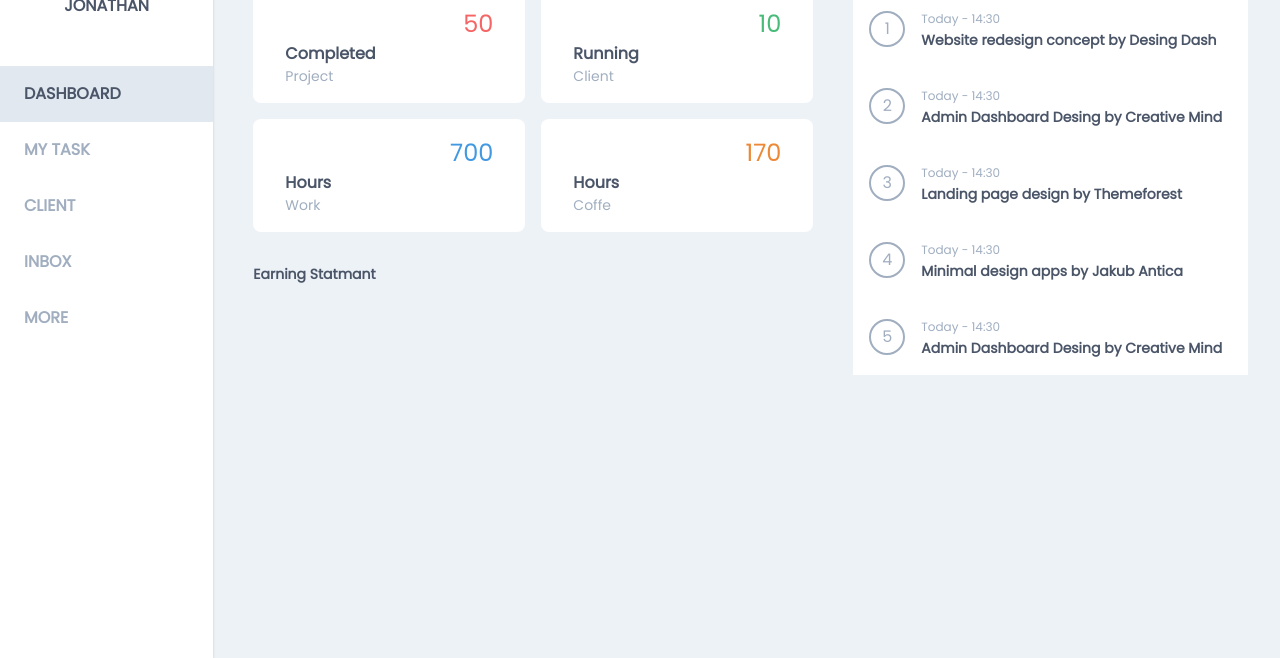
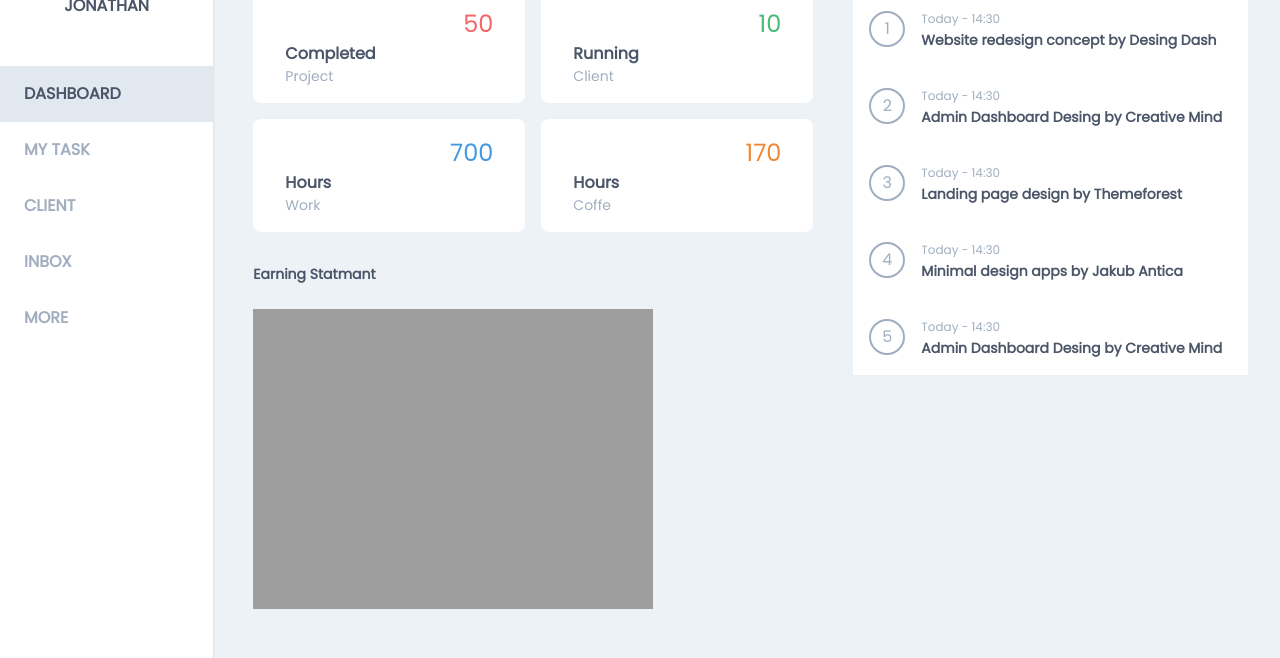
Before and after one commit to jonathanslima/estudo-css-moderno, a plain HTML site: page client/index.html in a window 1280 px wide. Shown: the part 142-800 px from the top of the page. Drawn offline with Linux system fonts and the light colour scheme; the site is published under a folder, as on GitHub Pages, so addresses that start at the root find nothing.

Commit message:
corrigindo caminho da img

```diff
--- a/client/index.html
+++ b/client/index.html
@@ -77,7 +77,7 @@
 			<section class="w-full mt-6 mb-6 pl-2">
 				<h2 class="text-gray-700 text-sm"><b>Earning Statmant</b></h2>
 
-				<img class="mt-6" src="/img/chart.png" alt="">
+				<img class="mt-6" src="img/chart.png" alt="">
 			</section>
 		</section>
 
```
